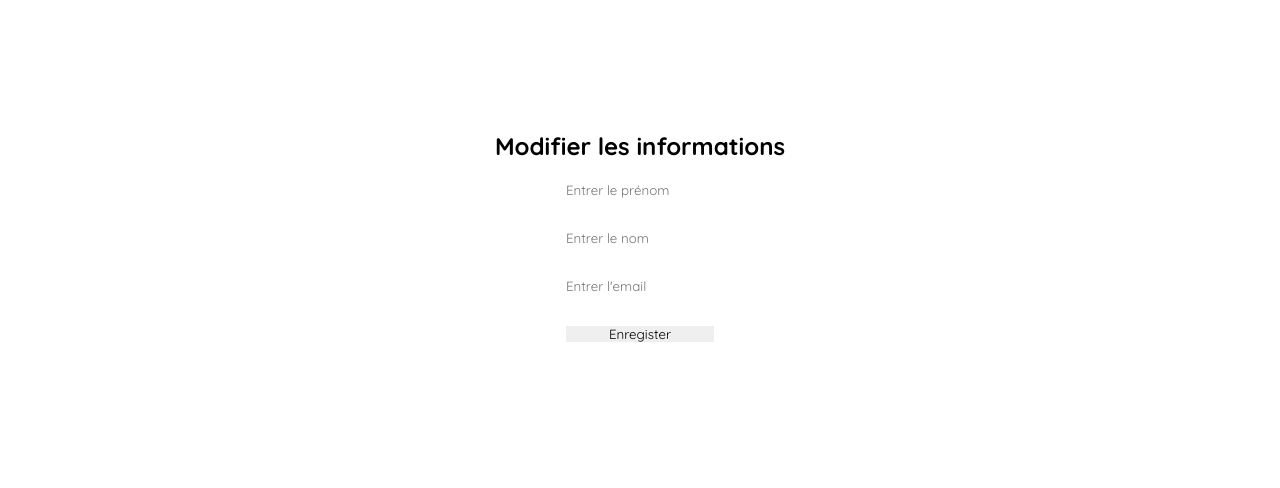
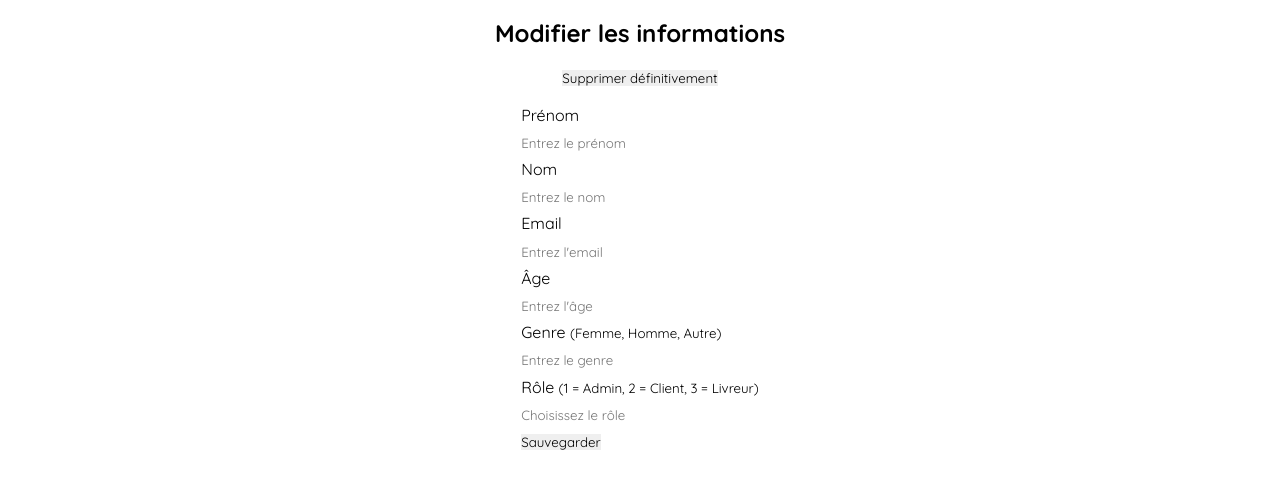
Before and after one commit to Young-Tech-Teams/mamossapp, a React (Create React App) app in the folder frontend/: page /edit-user/1 in a window 1280 px wide. Shown: the part 198-686 px from the top of the page. Built offline with nearby package versions, Linux system fonts and the light colour scheme; no server answers; sample sign-in values are in the browser's storage.

Commit message:
admin panel with crud user

```diff
--- a/frontend/src/components/admin/adminPanel.jsx
+++ b/frontend/src/components/admin/adminPanel.jsx
@@ -73,45 +73,10 @@ const AdminPanel = () => {
       // eslint-disable-next-line
    }, []);
 
-   const deleteUser = () => {
-      const config = {
-         method: 'delete',
-         url: `${API_USER_URL}delete`,
-         headers: localStorage.getItem("token") ? {
-            "Access-Control-Allow-Origin": "*",
-            "x-access-token": token,
-         } : {
-            "Access-Control-Allow-Origin": "*",
-         }
-      }
-      axios.defaults.withCredentials = true;
-
-      axios(config)
-      .then((response) => {
-         console.log(response);
-         console.log("Did i get the roles?");
-         setData(response.data);
-      })
-      .catch((err) => {
-         console.log(err);
-      })
-   }
-
    const listUsers = data?.map((user) => (
-      <div key={user.id} className="d-flex gap-1">
+      <tr key={user.id} className="d-flex">
          {user.roleId !== "" ? (
             <>
-            <table className="gap-2 text-center" >
-               <tr>
-                  <th width="104rem">Prénom</th>
-                  <th width="104rem">Nom</th>
-                  <th width="104rem">Email</th>
-                  <th width="104rem">Âge</th>
-                  <th width="104rem">Genre</th>
-                  <th width="104rem">Rôle</th>
-                  <th width="104rem">Action</th>
-               </tr>
-               <tr>
                <td className="name">
                   {user.firstname ? user.firstname : "Prénom"}
                </td>
@@ -128,27 +93,37 @@ const AdminPanel = () => {
                   {user.gender ? user.gender : "Genre"}
                </td>
                <td className="role">
-                     <select>
-                        <option hidden disabled selected value>{user.roleId ? user.roleId : "0"} - {user.role.name ? user.role.name : " ?? "}</option>
-                        {role?.map((roles) => (
-                           <option key={roles.id} value={roles.id}>{roles.name}</option>
-                        ))}
-                     </select>
+                  {user.roleId ? user.roleId : "0"} - {user.role.name ? user.role.name : " ?? "}
                </td>
                <td>
-                     <Link to={`/edit-user/${user.id}`}>Edit</Link>
+                  <Link to={`/edit-user/${user.id}`}>Gérer</Link>
                </td>
-               </tr>
-         </table>
             </>
             ) : <></>
          }
-      </div>
+      </tr>
    ))
 
    return (
       <>
+         <h2>Liste des utilisateurs</h2>
+         <tbody>
+         <table className="d-grid width-sm gap-2 text-center" >
+            <tr className="d-flex">
+               <th>Prénom</th>
+               <th>Nom</th>
+               <th>Email</th>
+               <th>Âge</th>
+               <th>Genre</th>
+               <th>Rôle</th>
+               <th>Action</th>
+            </tr>
+            <tr>
                {listUsers}
+            </tr>
+            </table>
+
+         </tbody>
       </>
    )
 }
--- a/frontend/src/components/admin/edit-user.jsx
+++ b/frontend/src/components/admin/edit-user.jsx
@@ -1,8 +1,14 @@
 import React, { useState, useEffect } from 'react';
+import styled from 'styled-components';
 import axios from 'axios';
 import { API_USER_URL } from '../../utils/APIRoutes';
+import { useLocation, useNavigate } from 'react-router-dom';
 
 const EditUser = () => {
+   const location = useLocation();
+   const url = location.pathname.split("/");
+   const userId = url[2];
+
    const token = JSON.parse(localStorage.getItem("token"));
    const [data, setData] = useState([]);
 
@@ -10,11 +16,10 @@ const EditUser = () => {
      setData({ ...data, [e.target.name]: e.target.value });
   }
 
-
    const fetchUser = () => {
       const config = {
          method: 'get',
-         url: `${API_USER_URL}infos`,
+         url: `${API_USER_URL}infos/${userId}`,
          headers: localStorage.getItem("token") ? {
             "Access-Control-Allow-Origin": "*",
             "x-access-token": token,
@@ -44,44 +49,146 @@ const EditUser = () => {
       e.preventDefault();
       const config = {
         method: 'put',
-        url: `${API_USER_URL}update`,
+        url: `${API_USER_URL}update/${userId}`,
         headers: {
           'x-access-token': token,
         },
-        data: data.role,
+        data: data,
       };
       axios(config)
       .then((response) => {
         console.log(JSON.stringify(response.data));
          console.log(response.data.message);
-         console.log("did it work?");
+        window.location.href = "/mon-compte"
       })
       .catch(err => {
         console.log(err);
       })
     }
 
+    const deleteUser = () => {
+      const config = {
+         method: 'delete',
+         url: `${API_USER_URL}delete/${userId}`,
+         headers: localStorage.getItem("token") ? {
+            "Access-Control-Allow-Origin": "*",
+            "x-access-token": token,
+         } : {
+            "Access-Control-Allow-Origin": "*",
+         }
+      }
+      axios.defaults.withCredentials = true;
+
+      axios(config)
+      .then((response) => {
+         console.log(response);
+         window.location.href = "/mon-compte"
+      })
+      .catch((err) => {
+         console.log(err);
+      })
+   }
+
+   const onDelete = (e) => {
+      e.preventDefault();
+      alert(`Do you want to delete the user ${data.firstname} from the database ?`);
+      deleteUser();
+   }
 
 
    return (
       <>
          <section id="profile">
-
-         <div className="container d-grid gap-1">
-
-            <h1>Modifier les informations</h1>
-
-            <form action="" onSubmit={onSubmit} method="POST" className="d-grid gap-2">
-               <input type="text" name="firstname" value={data.firstname} placeholder="Entrer le prénom"/>
-               <input type="text" name="lastname" placeholder="Entrer le nom"/>
-               <input type="email" name="email" placeholder="Entrer l'email" />
-               <input type="submit" value="Enregister" />
-            </form>
-         </div>
+            <div className="container d-grid gap-1">
+               <h1>Modifier les informations</h1>
+               <button onClick={onDelete}>Supprimer définitivement</button>
+               <FormContainer>
+                  <Form onSubmit={onSubmit} id="form">
+                     <div>
+                        <label htmlFor="firstname">Prénom</label>
+                        <hr />
+                        <Input
+                        type="text"
+                        value={data.firstname ? data.firstname : ""}
+                        className="form-control"
+                        placeholder="Entrez le prénom"
+                        name="firstname"
+                        onChange={handleChange}
+                        />
+                     </div>
+                     <div>
+                        <label htmlFor="lastname">Nom</label>
+                        <hr />
+                        <Input
+                        type="text"
+                        value={data.lastname ? data.lastname : ""}
+                        className="form-control"
+                        placeholder="Entrez le nom"
+                        name="lastname"
+                        onChange={handleChange}
+                        />
+                     </div>
+                     <div>
+                        <label htmlFor="email">Email</label>
+                        <hr />
+                        <Input
+                        type="text"
+                        value={data.email ? data.email : ""}
+                        className="form-control"
+                        placeholder="Entrez l'email"
+                        name="email"
+                        onChange={handleChange}
+                        />
+                     </div>
+                     <div>
+                        <label htmlFor="age">Âge</label>
+                        <hr />
+                        <Input
+                        type="text"
+                        value={data.age ? data.age : ""}
+                        className="form-control"
+                        placeholder="Entrez l'âge"
+                        name="age"
+                        onChange={handleChange}
+                        />
+                     </div>
+                     <div>
+                        <label htmlFor="gender">Genre</label> <small>(Femme, Homme, Autre)</small>
+                        <hr />
+                        <Input
+                        type="text"
+                        value={data.gender ? data.gender : ""}
+                        className="form-control"
+                        placeholder="Entrez le genre"
+                        name="gender"
+                        onChange={handleChange}
+                        />
+                     </div>
+                     <div>
+                        <label htmlFor="age">Rôle</label> <small>(1 = Admin, 2 = Client, 3 = Livreur)</small>
+                        <hr />
+                        <Input
+                        type="text"
+                        value={data.roleId ? data.roleId : ""}
+                        className="form-control"
+                        placeholder="Choisissez le rôle"
+                        name="roleId"
+                        onClick={() => {alert("Vous allez changer le rôle")}}
+                        onChange={handleChange}
+                        />
+                     </div>
+                      <button onClick={() => {alert("Êtes-vous sûr de vouloir sauvegarder?")}}>Sauvegarder</button>
+                  </Form>
+               </FormContainer>
+            </div>
          </section>
       </>
    )
 
 }
 
+const FormContainer = styled.div``
+const Form = styled.form``
+const Input = styled.input``
+
 export default EditUser;
--- a/frontend/src/components/profile/Infos.jsx
+++ b/frontend/src/components/profile/Infos.jsx
@@ -158,7 +158,7 @@ const MyInfos = ({ setShowInfoModal }) => {
  ))
 
   return (
-     <InfoContainer id="infos" className="infos-container width-sm">
+     <InfoContainer id="infos" className="infos-container mg-2">
          <p className="text-center mb-md">Bonjour {data.firstname}</p>
          <div className="user-info d-grid col-2 gap-2 ">
             <div className="left d-flex gap-2">
--- a/frontend/src/pages/Profile.jsx
+++ b/frontend/src/pages/Profile.jsx
@@ -113,28 +113,22 @@ const Profile = () => {
         )}
 
           {isClient && (
-            <div className="body">
-              <div className="client">
+            <div className="body client">
                 <ClientPanel />
-              </div>
             </div>
 
           )}
 
           {isLivreur && (
-          <div className="body">
-            <div className="livreur">
+          <div className="body livreur">
               <LivreurPanel />
-            </div>
           </div>
 
           )}
 
           {isAdmin && (
-            <div className="body">
-              <div className="admin">
+            <div className="body admin">
                 <AdminPanel />
-              </div>
             </div>
           )}
 
--- a/frontend/src/scss/config/_layout.scss
+++ b/frontend/src/scss/config/_layout.scss
@@ -27,6 +27,9 @@
  .col-6 {
   grid-template-columns: repeat(6, 1fr);
  }
+ .col-7 {
+   grid-template-columns: repeat(7, 1fr);
+  }
  .row-2 {
    grid-template-rows: repeat(2, 1fr);
  }
@@ -44,6 +47,9 @@
  }
  .mg-auto {
     margin: 0 auto;
+ }
+ .mg-2 {
+   margin: 2rem;
  }
  .text-dark {
     color: $dark;
--- a/frontend/src/scss/styles.css
+++ b/frontend/src/scss/styles.css
@@ -110,6 +110,10 @@ body {
   grid-template-columns: repeat(6, 1fr);
 }
 
+.col-7 {
+  grid-template-columns: repeat(7, 1fr);
+}
+
 .row-2 {
   grid-template-rows: repeat(2, 1fr);
 }
@@ -132,6 +136,10 @@ body {
 
 .mg-auto {
   margin: 0 auto;
+}
+
+.mg-2 {
+  margin: 2rem;
 }
 
 .text-dark {
```
Also changed, not shown: frontend/src/components/profile/InfoModal.jsx (indentation only), 1 other file (tests, documents, lock files or other folders). Lines whose indentation alone changed are shown as unchanged.
